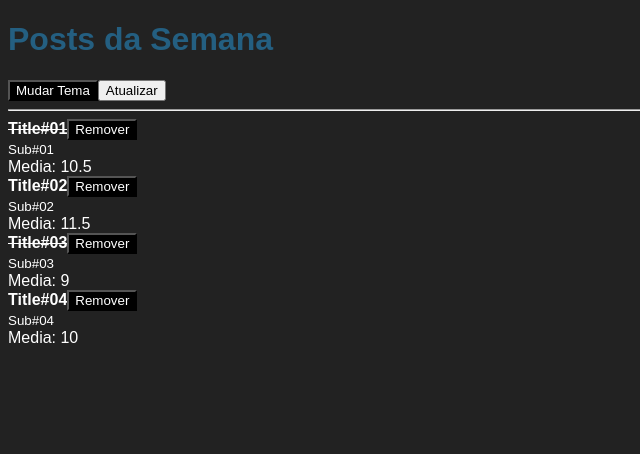
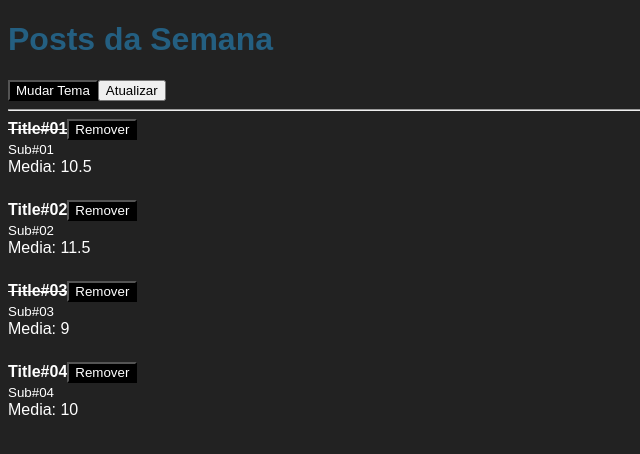
Before and after one commit to alexmota-dev/Fundamentals-of-React, a React app: page / in a window 1280 px wide. Shown: the top 454 px of the page, without its empty margins (0-640 px from the left). Built offline with nearby package versions, Linux system fonts and the light colour scheme.

Commit message:
criando post.scss e importando no post component para usar classes dinamicas

```diff
--- a/src/Post.js
+++ b/src/Post.js
@@ -1,11 +1,17 @@
 import React from 'react'
 import PropTypes from 'prop-types';
 import PostHeader from './PostHeader';
+import styles from "./Post.scss"
 
 const Post = (props) => {
   return (
-    <div>
-      <article>
+      <article
+        className={
+          props.post.removed
+            ? styles.postDeleted
+            : styles.post
+          }
+        >
           <PostHeader
             post={{
               id: props.post.id,
@@ -20,7 +26,6 @@
           Media: {props.post.likes / 2}
           <br/>
       </article>
-  </div>
   )
 }
 
@@ -32,6 +37,7 @@
     title: PropTypes.string.isRequired,
     subtitle: PropTypes.string.isRequired,
     read: PropTypes.bool.isRequired,
+    removed: PropTypes.bool.isRequired,
   }).isRequired,
 };
 
--- /dev/null
+++ b/src/Post.scss
@@ -0,0 +1,8 @@
+.post {
+    margin-bottom: 24px;
+}
+
+.postDeleted{
+    margin-bottom: 24px;
+    opacity: 0.3;
+}
```
